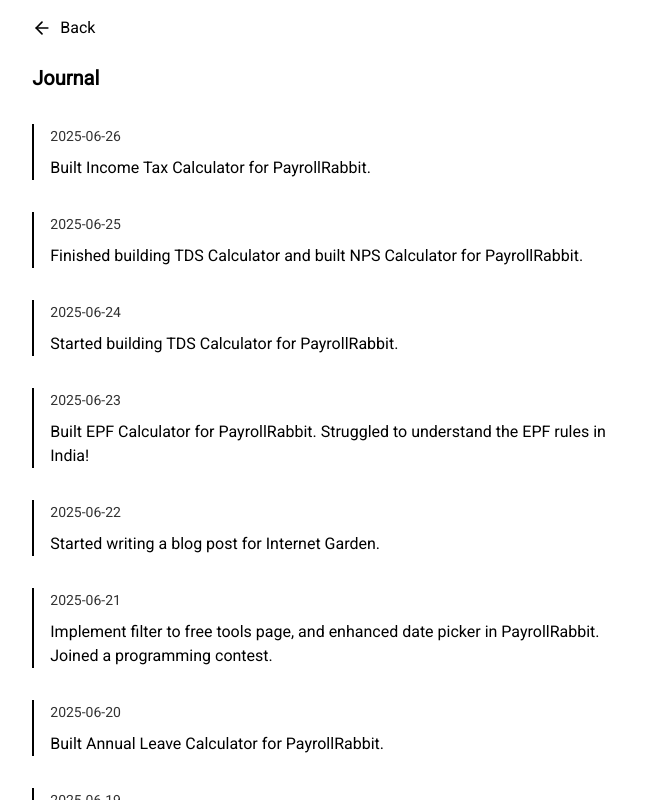
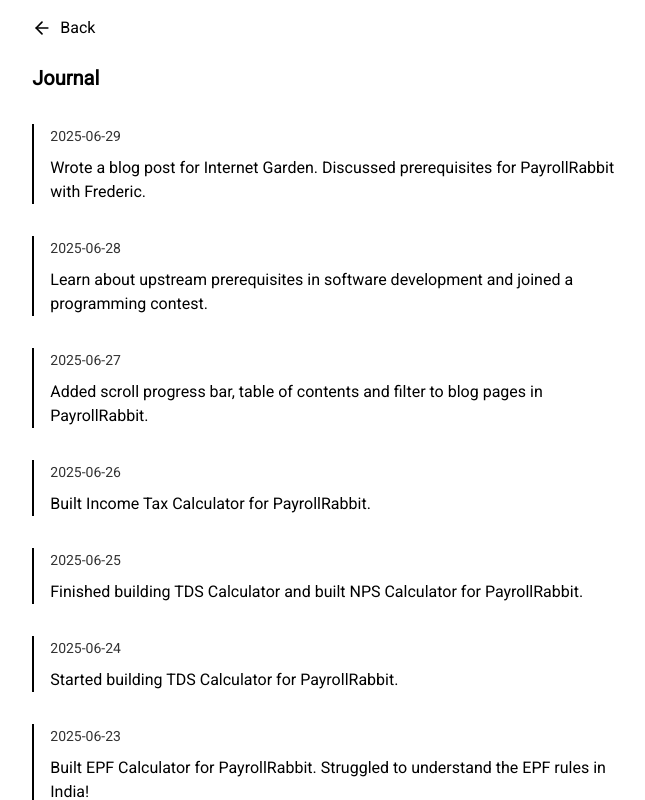
Before and after one commit to minamicode/minamicode.com, a Next.js app: page /journal in a window 1280 px wide. Shown: the top 800 px of the page, without its empty margins (309-954 px from the left). Built offline with nearby package versions, Linux system fonts and the light colour scheme.

Commit message:
add a journal entry

```diff
--- a/src/app/_components/JournalEntries.tsx
+++ b/src/app/_components/JournalEntries.tsx
@@ -6,6 +6,18 @@ type JournalEntry = {
 };
 
 const entries: JournalEntry[] = [
+  {
+    date: "2025-06-29",
+    text: "Wrote a blog post for Internet Garden. Discussed prerequisites for PayrollRabbit with Frederic.",
+  },
+  {
+    date: "2025-06-28",
+    text: "Learn about upstream prerequisites in software development and joined a programming contest.",
+  },
+  {
+    date: "2025-06-27",
+    text: "Added scroll progress bar, table of contents and filter to blog pages in PayrollRabbit.",
+  },
   {
     date: "2025-06-26",
     text: "Built Income Tax Calculator for PayrollRabbit.",
```
